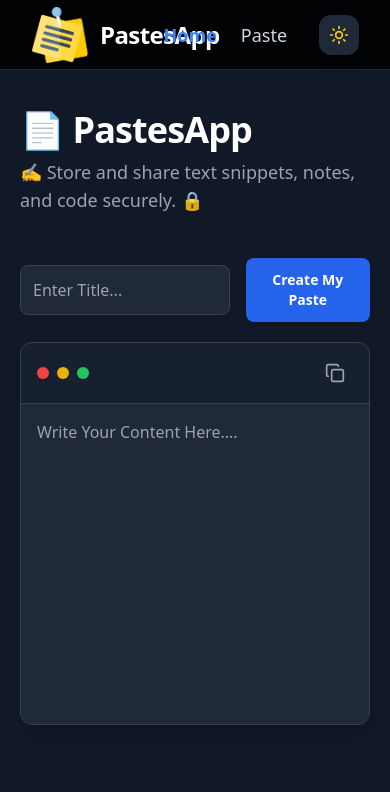
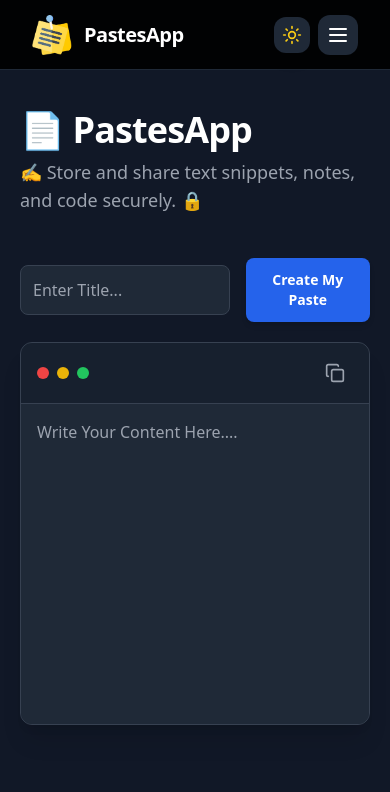
Before and after one commit to Himanshu111001/PasteApp-React, a React (Vite) app: page / in a window 390 px wide. Shown: the top 792 px of the page. Built offline with nearby package versions, Linux system fonts and the light colour scheme.

Commit message:
style: made navbar fully responsive with mobile menu toggle

```diff
--- a/src/components/Navbar.jsx
+++ b/src/components/Navbar.jsx
@@ -1,6 +1,6 @@
 import { NavbarData } from "../data/Navbar";
 import { NavLink, Link } from "react-router-dom";
-import { Moon, Sun } from "lucide-react";
+import { Moon, Sun, Menu, X } from "lucide-react";
 import { useEffect, useState } from "react";
 import logo from "../assets/logo.png";
 
@@ -8,6 +8,7 @@ const Navbar = () => {
   const [dark, setDark] = useState(
     localStorage.getItem("darkMode") !== "false"
   );
+  const [isMenuOpen, setIsMenuOpen] = useState(false);
 
   useEffect(() => {
     if (dark) {
@@ -26,14 +27,14 @@ const Navbar = () => {
           <img
             src={logo}
             alt="Logo"
-            className="w-14 h-14 object-contain group-hover:scale-110 transition-transform duration-300 shadow-sm rounded-xl"
+            className="w-10 h-10 md:w-14 md:h-14 object-contain group-hover:scale-110 transition-transform duration-300 shadow-sm rounded-xl"
           />
-          <span className="text-white font-bold text-2xl tracking-tight ml-1">PastesApp</span>
+          <span className="text-white font-bold text-xl md:text-2xl tracking-tight ml-1">PastesApp</span>
         </Link>
 
-        {/* Links & Actions */}
-        <div className="flex items-center gap-x-8">
-          <div className="flex items-center gap-x-6">
+        {/* Desktop Links & Actions */}
+        <div className="flex items-center gap-x-4 md:gap-x-8">
+          <div className="hidden md:flex items-center gap-x-6">
             {NavbarData.map((link, idx) => (
               <NavLink
                 key={idx}
@@ -49,9 +50,10 @@ const Navbar = () => {
             ))}
           </div>
 
+          <div className="flex items-center gap-x-2 md:gap-x-4">
             <button
               onClick={() => setDark(!dark)}
-            className="p-2.5 rounded-xl bg-gray-700 dark:bg-gray-800 hover:bg-gray-600 dark:hover:bg-gray-700 transition shadow-lg group"
+              className="p-2 md:p-2.5 rounded-xl bg-gray-700 dark:bg-gray-800 hover:bg-gray-600 dark:hover:bg-gray-700 transition shadow-lg group"
               aria-label="Toggle Dark Mode"
             >
               {dark ? (
@@ -60,8 +62,39 @@ const Navbar = () => {
                 <Moon size={20} className="text-blue-400 group-hover:-rotate-12 transition-transform" />
               )}
             </button>
+
+            {/* Mobile Menu Toggle */}
+            <button
+              onClick={() => setIsMenuOpen(!isMenuOpen)}
+              className="md:hidden p-2 rounded-xl bg-gray-700 dark:bg-gray-800 text-white"
+            >
+              {isMenuOpen ? <X size={24} /> : <Menu size={24} />}
+            </button>
           </div>
         </div>
+      </div>
+
+      {/* Mobile Menu Overlay */}
+      {isMenuOpen && (
+        <div className="absolute top-[70px] left-0 w-full bg-gray-800 dark:bg-black border-b border-gray-700 dark:border-gray-800 md:hidden animate-in fade-in slide-in-from-top-4 duration-300">
+          <div className="flex flex-col p-4 gap-y-4">
+            {NavbarData.map((link, idx) => (
+              <NavLink
+                key={idx}
+                to={link.path}
+                onClick={() => setIsMenuOpen(false)}
+                className={({ isActive }) =>
+                  isActive
+                    ? "text-blue-500 font-bold text-xl p-2 bg-gray-700/50 dark:bg-gray-900/50 rounded-lg text-center"
+                    : "text-gray-300 font-medium text-xl p-2 hover:text-white text-center transition-colors"
+                }
+              >
+                {link.title}
+              </NavLink>
+            ))}
+          </div>
+        </div>
+      )}
     </nav>
   );
 };
```
Lines whose indentation alone changed are shown as unchanged.
